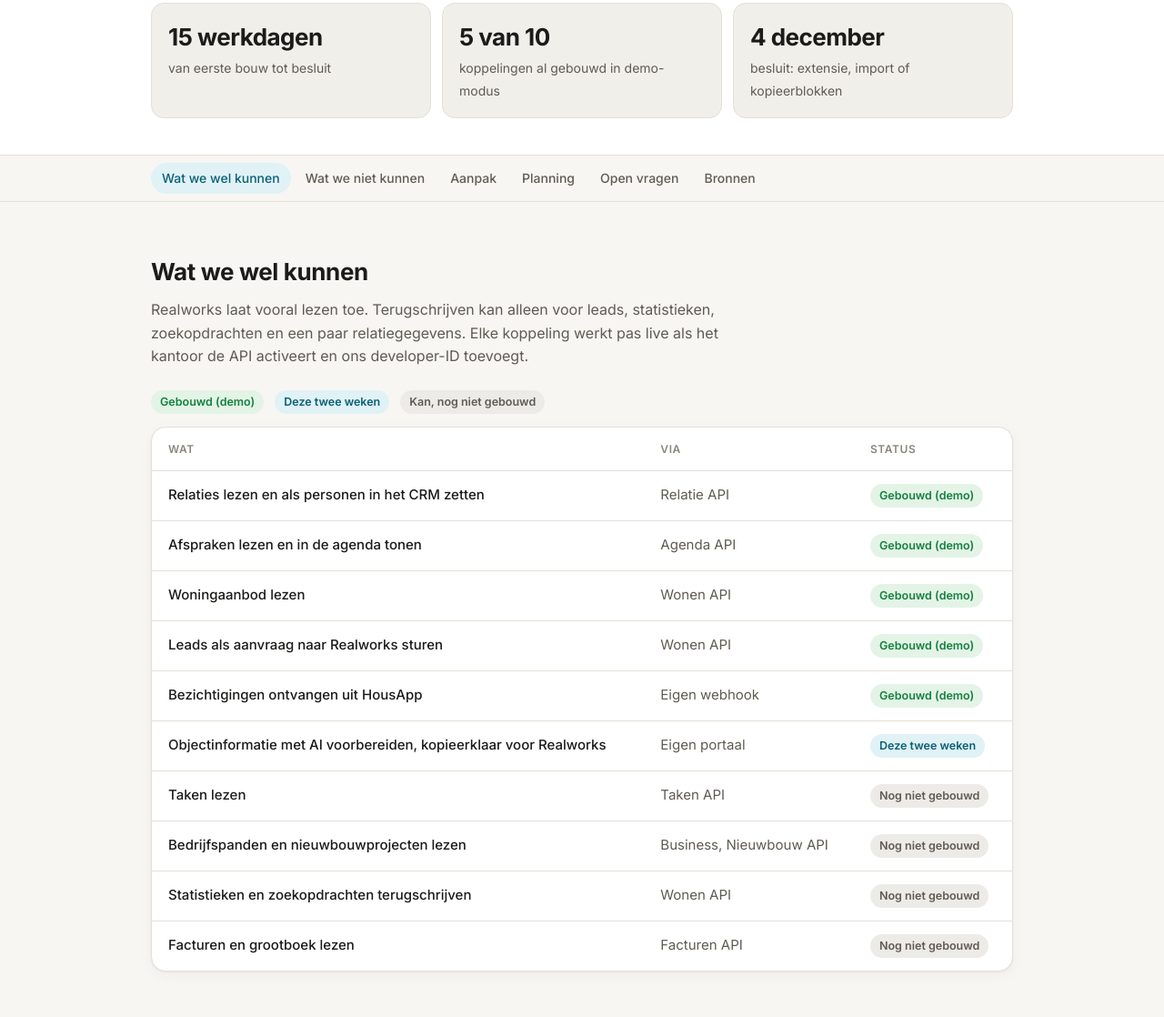
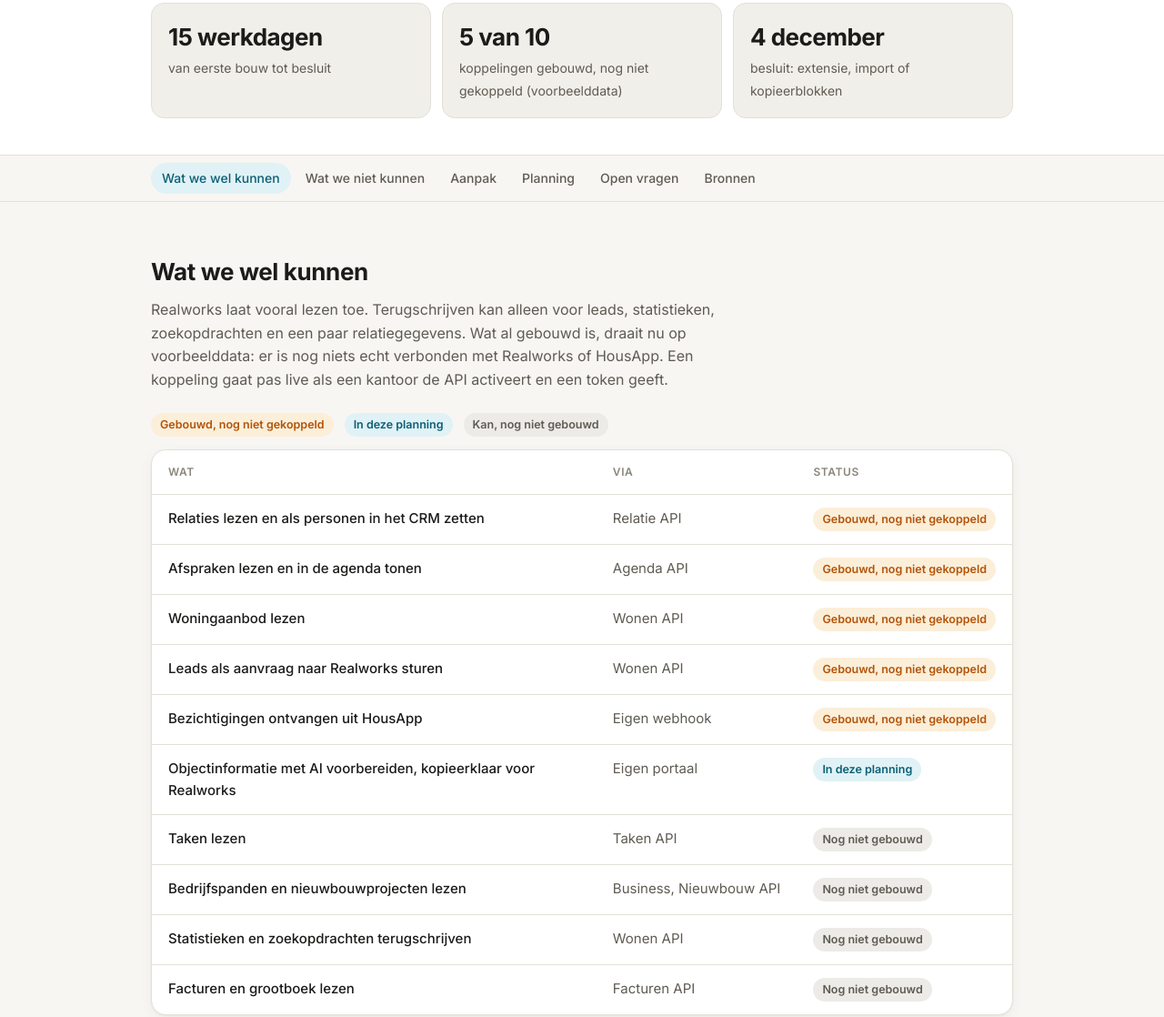
Before and after one commit to devredforge/makelaarsportaal-plan, a plain HTML site: page index.html in a window 1280 px wide. Shown: the part 413-1531 px from the top of the page at 91% size. Drawn offline with Linux system fonts and the light colour scheme.

Commit message:
Statuslabel 'Gebouwd, nog niet gekoppeld' en risicotekst bijgewerkt
Co-Authored-By: Claude Opus 5.5 <noreply@anthropic.com>

```diff
--- a/index.html
+++ b/index.html
@@ -90,7 +90,7 @@
   td:first-child { font-weight: 500; }
   td.via { color: var(--muted); white-space: nowrap; }
   .pill { display: inline-block; white-space: nowrap; font-size: 12.5px; font-weight: 600; padding: 3px 10px; border-radius: 999px; }
-  .pill.done { background: var(--good-soft); color: var(--good); }
+  .pill.built { background: var(--warn-soft); color: var(--warn); }
   .pill.now { background: var(--accent-soft); color: var(--accent-text); }
   .pill.todo { background: var(--neutral-soft); color: var(--muted); }
   .legend { display: flex; flex-wrap: wrap; align-items: center; gap: 8px 12px; margin: 0 0 14px; font-size: 14px; color: var(--muted); }
@@ -197,7 +197,7 @@
     <div class="meta"><span>Stand van 12 november 2026</span><span>Looptijd: 16 november t/m 4 december 2026</span></div>
     <div class="kpis">
       <div class="kpi"><b>15 werkdagen</b><span>van eerste bouw tot besluit</span></div>
-      <div class="kpi"><b>5 van 10</b><span>koppelingen al gebouwd in demo-modus</span></div>
+      <div class="kpi"><b>5 van 10</b><span>koppelingen gebouwd, nog niet gekoppeld (voorbeelddata)</span></div>
       <div class="kpi"><b>4 december</b><span>besluit: extensie, import of kopieerblokken</span></div>
     </div>
   </div>
@@ -218,18 +218,18 @@
 
   <section id="wel">
     <h2>Wat we wel kunnen</h2>
-    <p class="intro">Realworks laat vooral lezen toe. Terugschrijven kan alleen voor leads, statistieken, zoekopdrachten en een paar relatiegegevens. Elke koppeling werkt pas live als het kantoor de API activeert en ons developer-ID toevoegt.</p>
-    <div class="legend"><span class="pill done">Gebouwd (demo)</span><span class="pill now">Deze twee weken</span><span class="pill todo">Kan, nog niet gebouwd</span></div>
+    <p class="intro">Realworks laat vooral lezen toe. Terugschrijven kan alleen voor leads, statistieken, zoekopdrachten en een paar relatiegegevens. Wat al gebouwd is, draait nu op voorbeelddata: er is nog niets echt verbonden met Realworks of HousApp. Een koppeling gaat pas live als een kantoor de API activeert en een token geeft.</p>
+    <div class="legend"><span class="pill built">Gebouwd, nog niet gekoppeld</span><span class="pill now">In deze planning</span><span class="pill todo">Kan, nog niet gebouwd</span></div>
     <div class="card table-wrap">
       <table>
         <thead><tr><th>Wat</th><th>Via</th><th>Status</th></tr></thead>
         <tbody>
-          <tr><td>Relaties lezen en als personen in het CRM zetten</td><td class="via">Relatie API</td><td><span class="pill done">Gebouwd (demo)</span></td></tr>
-          <tr><td>Afspraken lezen en in de agenda tonen</td><td class="via">Agenda API</td><td><span class="pill done">Gebouwd (demo)</span></td></tr>
-          <tr><td>Woningaanbod lezen</td><td class="via">Wonen API</td><td><span class="pill done">Gebouwd (demo)</span></td></tr>
-          <tr><td>Leads als aanvraag naar Realworks sturen</td><td class="via">Wonen API</td><td><span class="pill done">Gebouwd (demo)</span></td></tr>
-          <tr><td>Bezichtigingen ontvangen uit HousApp</td><td class="via">Eigen webhook</td><td><span class="pill done">Gebouwd (demo)</span></td></tr>
-          <tr><td>Objectinformatie met AI voorbereiden, kopieerklaar voor Realworks</td><td class="via">Eigen portaal</td><td><span class="pill now">Deze twee weken</span></td></tr>
+          <tr><td>Relaties lezen en als personen in het CRM zetten</td><td class="via">Relatie API</td><td><span class="pill built">Gebouwd, nog niet gekoppeld</span></td></tr>
+          <tr><td>Afspraken lezen en in de agenda tonen</td><td class="via">Agenda API</td><td><span class="pill built">Gebouwd, nog niet gekoppeld</span></td></tr>
+          <tr><td>Woningaanbod lezen</td><td class="via">Wonen API</td><td><span class="pill built">Gebouwd, nog niet gekoppeld</span></td></tr>
+          <tr><td>Leads als aanvraag naar Realworks sturen</td><td class="via">Wonen API</td><td><span class="pill built">Gebouwd, nog niet gekoppeld</span></td></tr>
+          <tr><td>Bezichtigingen ontvangen uit HousApp</td><td class="via">Eigen webhook</td><td><span class="pill built">Gebouwd, nog niet gekoppeld</span></td></tr>
+          <tr><td>Objectinformatie met AI voorbereiden, kopieerklaar voor Realworks</td><td class="via">Eigen portaal</td><td><span class="pill now">In deze planning</span></td></tr>
           <tr><td>Taken lezen</td><td class="via">Taken API</td><td><span class="pill todo">Nog niet gebouwd</span></td></tr>
           <tr><td>Bedrijfspanden en nieuwbouwprojecten lezen</td><td class="via">Business, Nieuwbouw API</td><td><span class="pill todo">Nog niet gebouwd</span></td></tr>
           <tr><td>Statistieken en zoekopdrachten terugschrijven</td><td class="via">Wonen API</td><td><span class="pill todo">Nog niet gebouwd</span></td></tr>
@@ -253,7 +253,7 @@
       <div class="card limit"><h3>Funda of Realworks scrapen</h3><div><span class="label">Gevolg</span><p>Niet toegestaan: voorwaarden en Databankenwet.</p></div><div class="alt"><span class="label">Alternatief</span><p>Niet doen.</p></div></div>
       <div class="card limit"><h3>Realworks-logo of "partner" gebruiken</h3><div><span class="label">Gevolg</span><p>Mag niet zonder toestemming.</p></div><div class="alt"><span class="label">Alternatief</span><p>Alleen "koppelt met Realworks".</p></div></div>
     </div>
-    <div class="callout"><strong>Grootste risico:</strong> Realworks kan de toegang beperken. Dat is een contractkwestie, geen wettelijke. Daarom praten we eerst met Realworks en lezen we hun voorwaarden voordat we verkopen.</div>
+    <div class="callout"><strong>Grootste risico:</strong> Realworks kan de toegang beperken. Dat is een contractkwestie, geen wettelijke. Daarom praten we eerst met Realworks. Volgens hun voorwaarden is het API-gebruik toegestaan voor deze doeleinden.</div>
   </section>
 
   <section id="aanpak">
```
